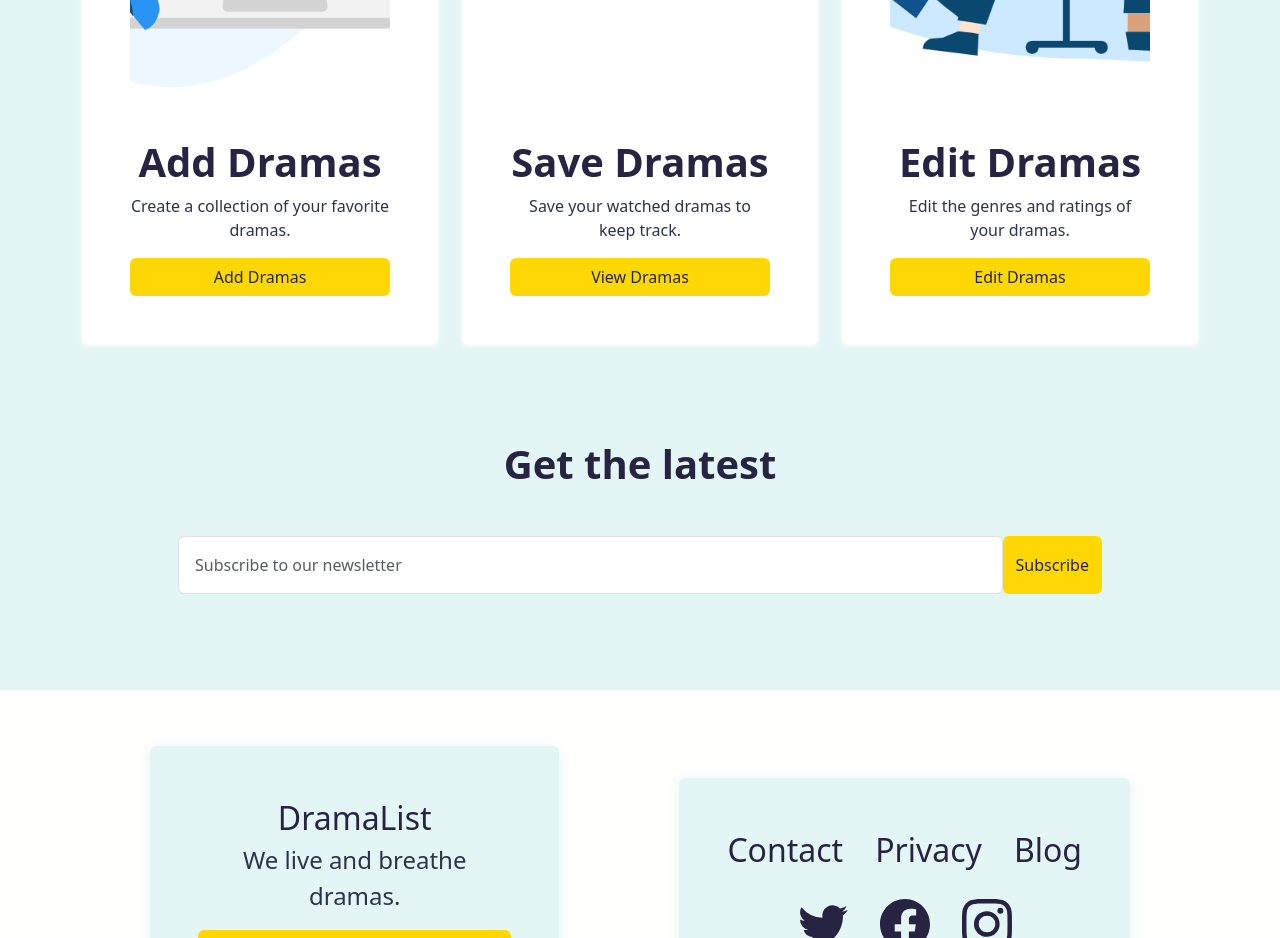
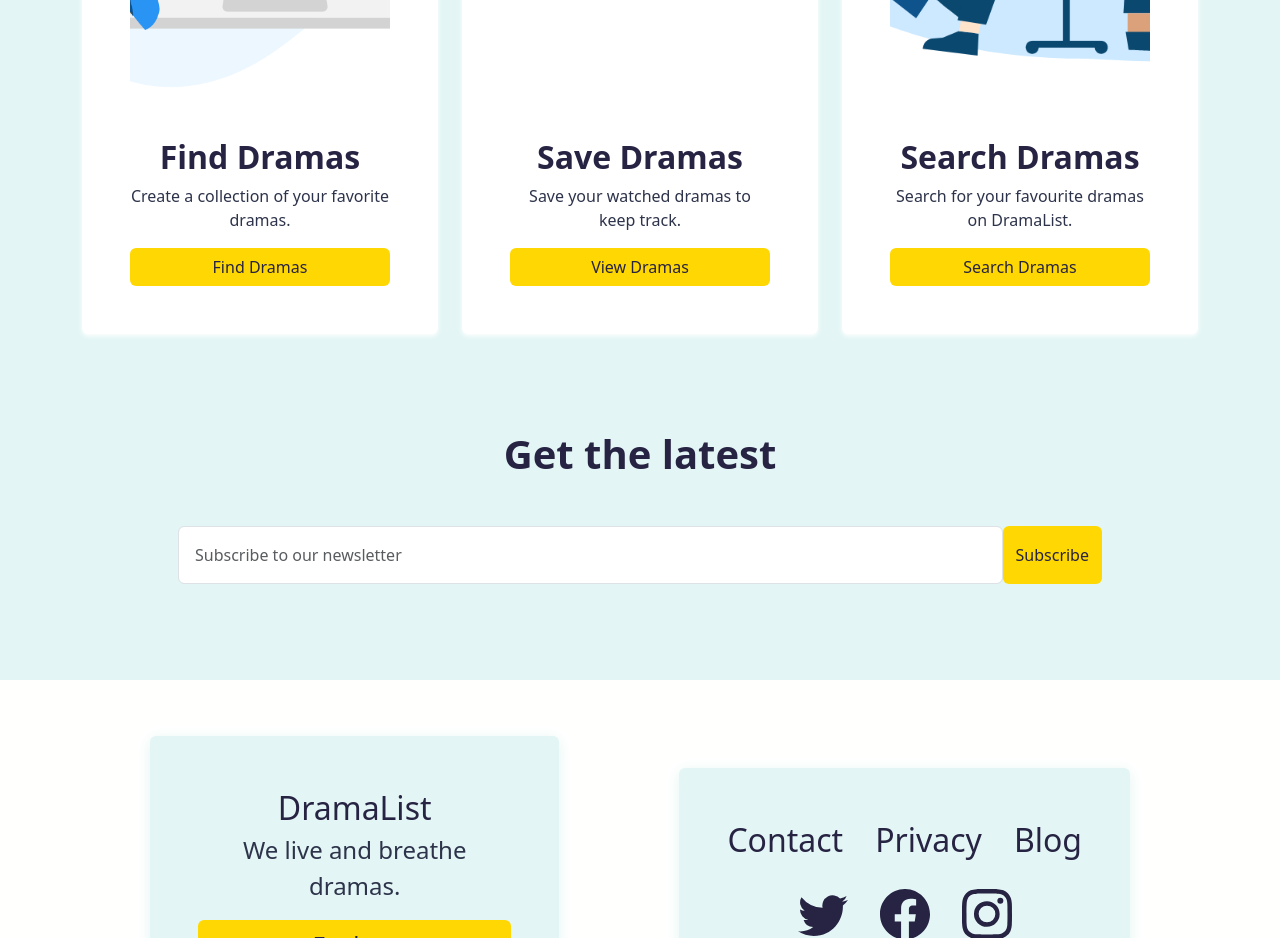
Before and after one commit to RamandeepVandal/mern-dramalist-app, a React (Vite) app in the folder client/: page / in a window 1280 px wide. Shown: the part 1480-2418 px from the top of the page. Built offline with nearby package versions, Linux system fonts and the light colour scheme.

Commit message:
Updated links on page.

```diff
--- a/client/src/screens/LandingPage.jsx
+++ b/client/src/screens/LandingPage.jsx
@@ -13,7 +13,8 @@ export const LandingPage = () => {
   // Navigate to the dramalist page
   const navigate = useNavigate();
   const handleClickDramaList = () => navigate("/drama");
-  const handleClickDramaAdd = () => navigate("/add");
+  const handleClickDramaFind = () => navigate("/find");
+  const handleClickDramaSearch = () => navigate("/search");
 
   return (
     <div>
@@ -59,13 +60,13 @@ export const LandingPage = () => {
                       src={supportTeam}
                       alt="add illustration"
                     />
-                    <h1>Add Dramas</h1>
+                    <h1 className="fs-2">Find Dramas</h1>
                     <p>Create a collection of your favorite dramas.</p>
                     <button
                       className="btn btn-explore"
-                      onClick={handleClickDramaAdd}
+                      onClick={handleClickDramaFind}
                     >
-                      Add Dramas
+                      Find Dramas
                     </button>
                   </div>
                 </div>
@@ -76,7 +77,7 @@ export const LandingPage = () => {
                       src={taskImg}
                       alt="add illustration"
                     />
-                    <h1>Save Dramas</h1>
+                    <h1 className="fs-2">Save Dramas</h1>
                     <p>Save your watched dramas to keep track.</p>
                     <button
                       className=" btn btn-explore"
@@ -93,13 +94,13 @@ export const LandingPage = () => {
                       src={remoteTeam}
                       alt="add illustration"
                     />
-                    <h1>Edit Dramas</h1>
-                    <p>Edit the genres and ratings of your dramas.</p>
+                    <h1 className="fs-2">Search Dramas</h1>
+                    <p>Search for your favourite dramas on DramaList.</p>
                     <button
                       className="btn btn-explore"
-                      onClick={handleClickDramaList}
+                      onClick={handleClickDramaSearch}
                     >
-                      Edit Dramas
+                      Search Dramas
                     </button>
                   </div>
                 </div>
```
